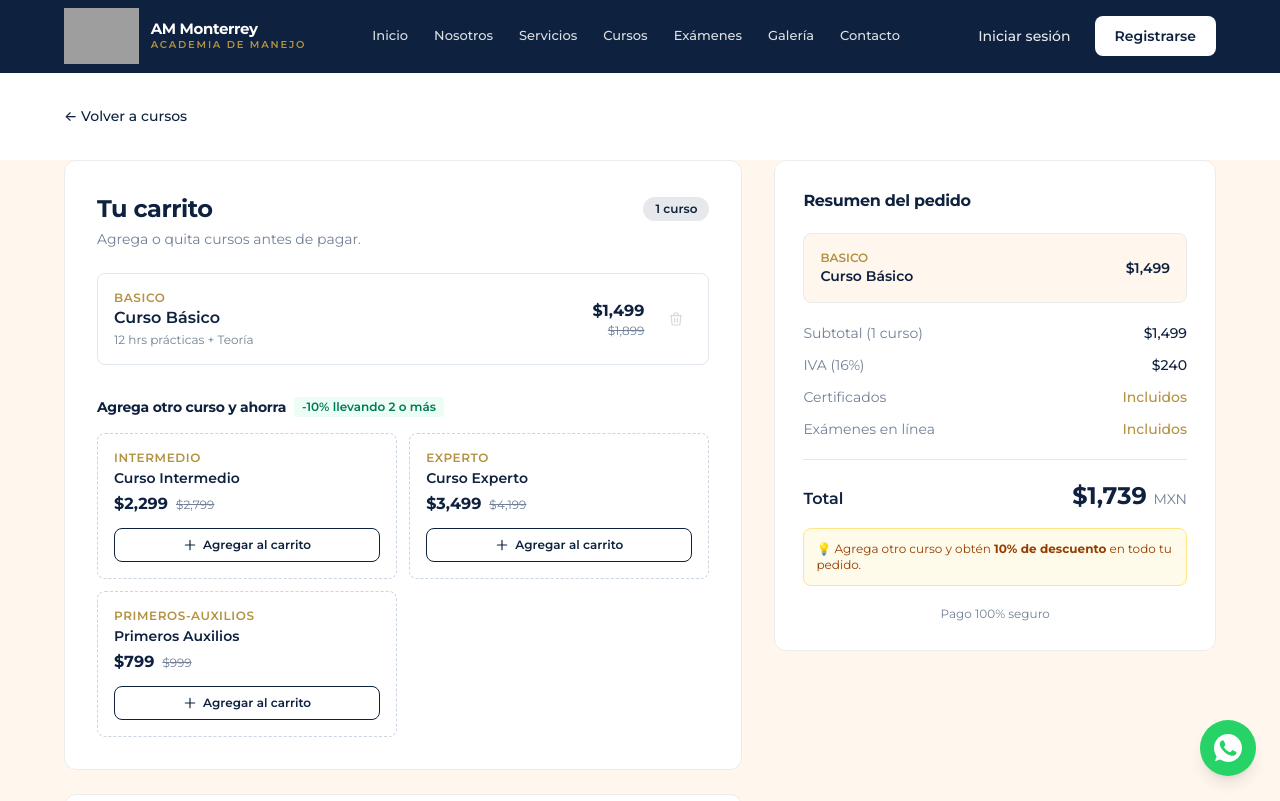
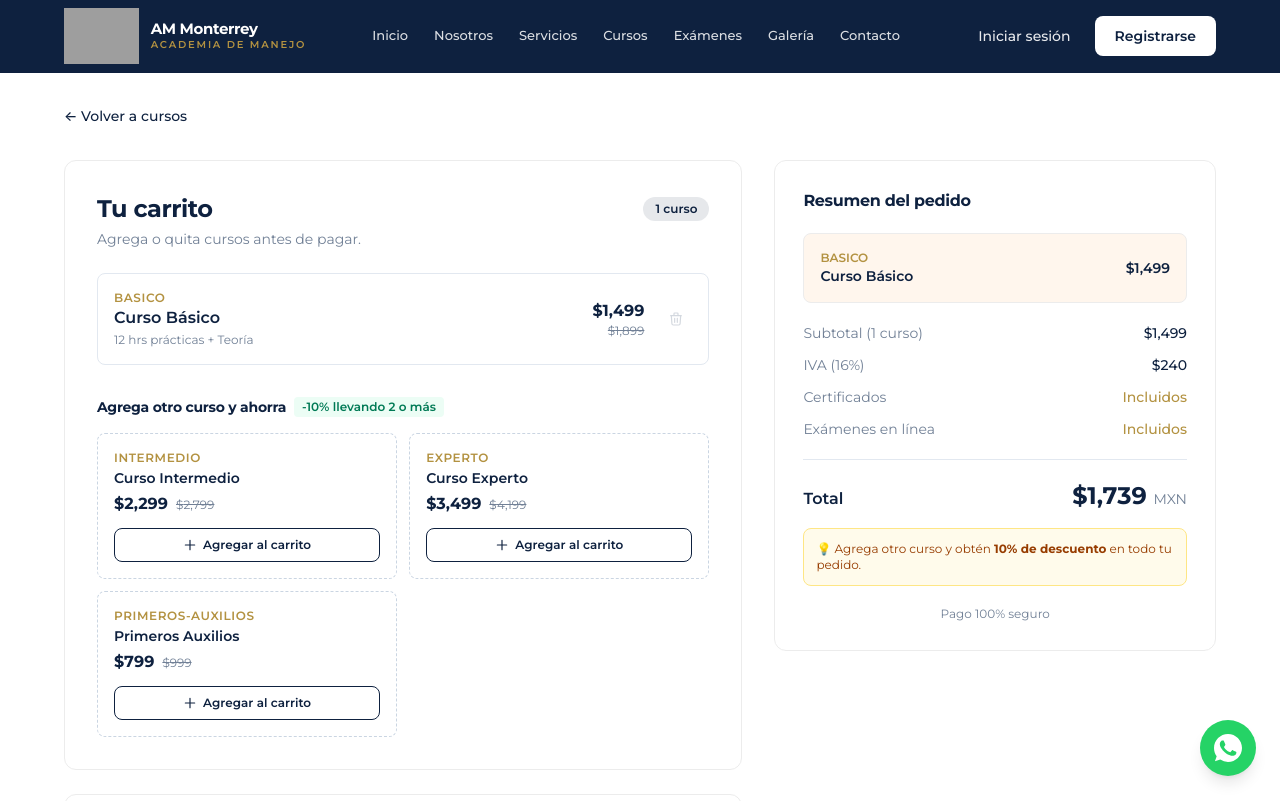
Before and after one commit to Binec/AcademiaMTY, a React (Vite) app: page /checkout/1 in a window 1280 px wide. Shown: the top 801 px of the page. Built offline with nearby package versions, Linux system fonts and the light colour scheme; grey boxes are pictures that could not be loaded; the HTML template or start-up script is replaced by a standard one.

Commit message:
bg checkout

```diff
--- a/src/pages/Checkout.tsx
+++ b/src/pages/Checkout.tsx
@@ -76,7 +76,7 @@ export default function Checkout() {
         </div>
       </section>
 
-      <section className="pb-24 bg-slate-50">
+      <section className="pb-24">
         <div className="container-x grid lg:grid-cols-5 gap-8">
           <div className="lg:col-span-3 space-y-6">
             {/* Carrito */}
```
